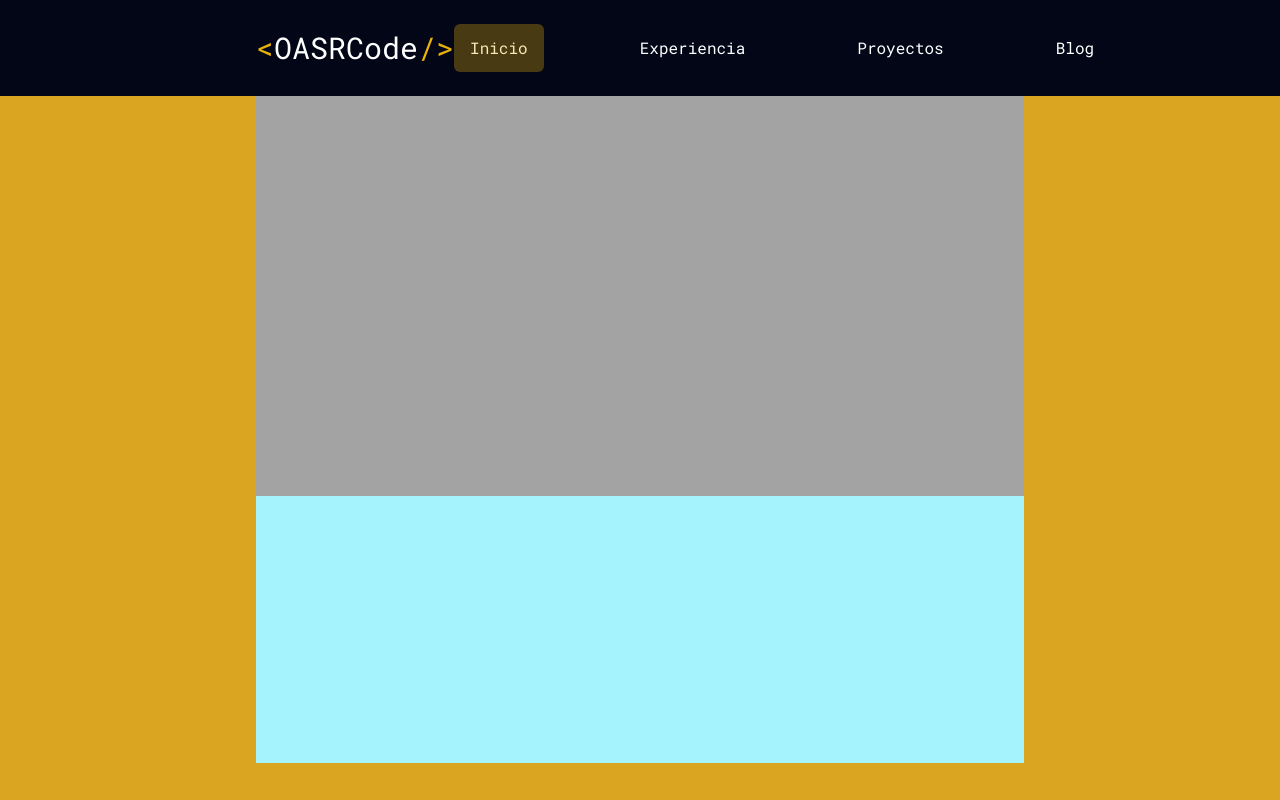
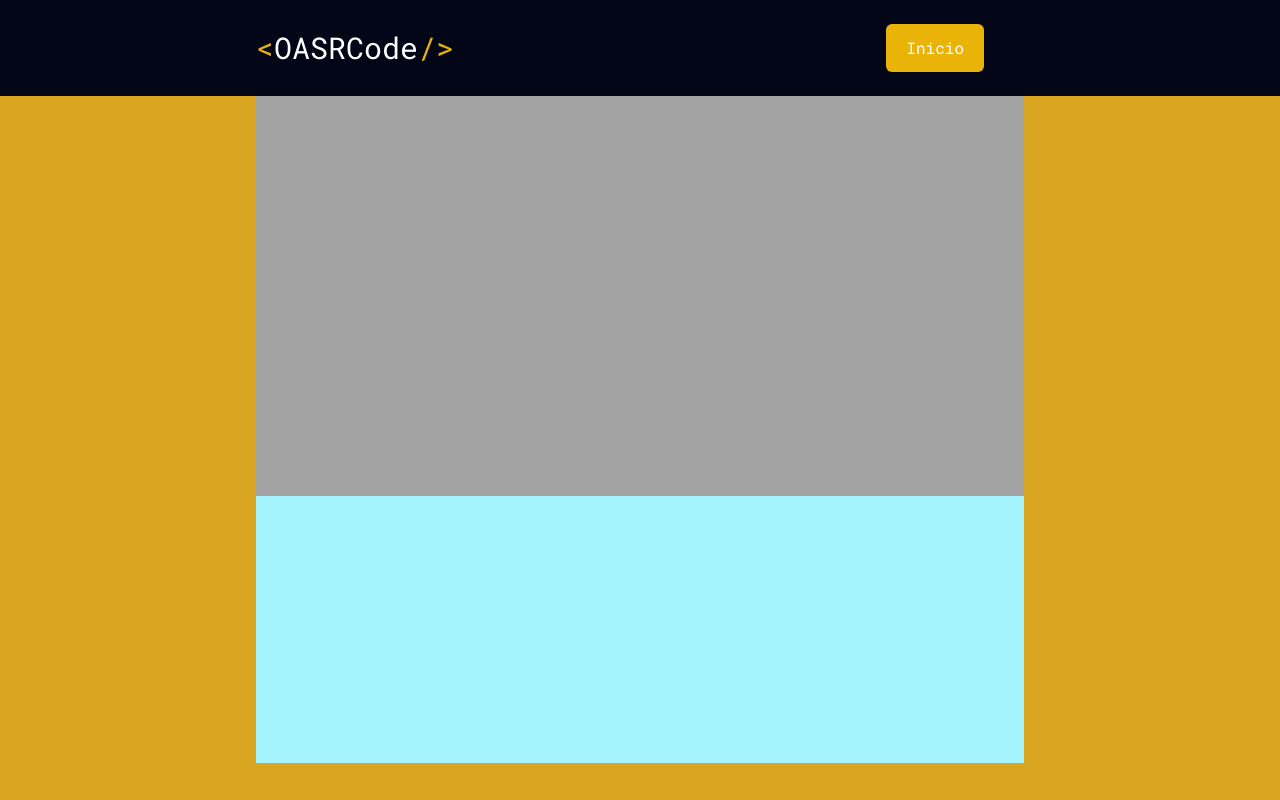
Before and after one commit to oasrcode/oasrcode-web, a Next.js app: page /blog in a window 1280 px wide. Shown: the top 800 px of the page. Built offline with nearby package versions, Linux system fonts and the light colour scheme.

Commit message:
change a tag for Link

```diff
--- a/src/app/components/Header.tsx
+++ b/src/app/components/Header.tsx
@@ -3,8 +3,9 @@
 import CloseMenuIcon from "./icons/CloseMenuIcon";
 import OpenMenuIcon from "./icons/OpenMenuIcon";
 import { MotionButtonHeader, MotionSideNav, MotionSpanHeaderHover } from "./motion/Motions";
-import { useState } from "react";
-
+import { useEffect, useState } from "react";
+import { usePathname } from "next/navigation";
+import Link from "next/link";
 export default function Header() {
   const openTag = "<";
   const closeTag = "/>";
@@ -18,21 +19,34 @@ export default function Header() {
 
   const [hovered, setHovered] = useState("Inicio");
   const [show, setShow] = useState(false);
+  const pathname = usePathname();
 
   return (
     <header className="sticky z-50 flex items-center top-0 w-full h-24 bg-slate-950">
       <div className="flex flex-row items-center justify-between mx-auto w-full lg:w-3/5 backdrop:blur-lg text-white">
-        <a href="/" className="text-white text-xl lg:text-3xl ml-10 lg:ml-0 ">
+        <Link href="/" className="text-white text-xl lg:text-3xl ml-10 lg:ml-0 ">
           <span className="text-yellow-500">{openTag}</span>OASRCode<span className="text-yellow-500">{closeTag}</span>
-        </a>
+        </Link>
+
         <ul className="hidden lg:flex flex-row items-center gap-20 mr-10">
+          {!pathname.includes("blog") ? (
+            <>
+              {" "}
               {tabs.map((tab, index) => (
-            <MotionButtonHeader onHoverStart={() => setHovered(tab.label)} href={tab.href} key={index} className="group relative cursor-pointer hover:text-yellow-500 duration-200 px-4 py-3">
+                <MotionButtonHeader href={tab.href} onHoverStart={() => setHovered(tab.label)} key={index} className="group relative cursor-pointer hover:text-yellow-500 duration-200 px-4 py-3">
                   {tab.label}
-
                   {hovered === tab.label && <MotionSpanHeaderHover layoutId="nav-item" className="absolute bg-yellow-500 bg-opacity-30 inset-0 rounded-md p-2"></MotionSpanHeaderHover>}
                 </MotionButtonHeader>
               ))}
+            </>
+          ) : (
+            <>
+              {" "}
+              <Link href="/"   className="w-full py-3 px-5 rounded-md text-center bg-yellow-500">
+                {tabs[0].label}
+              </Link>
+            </>
+          )}
         </ul>
         <button
           className="block lg:hidden mr-10"
@@ -40,8 +54,7 @@ export default function Header() {
             setShow(!show);
           }}
         >
-          {show==false?<OpenMenuIcon width={30} height={30} />:<CloseMenuIcon width={40} height={40} />}
-
+          {show == false ? <OpenMenuIcon width={30} height={30} /> : <CloseMenuIcon width={40} height={40} />}
         </button>
       </div>
       <MotionSideNav
@@ -52,8 +65,11 @@ export default function Header() {
         className="absolute top-24 w-full h-[100dvh] bg-slate-950 flex flex-col lg:hidden"
       >
         <ul className="flex flex-col items-center justify-start gap-20 mt-20 mx-20">
+          {!pathname.includes("blog") ? (
+            <>
+              {" "}
               {tabs.map((tab, index) => (
-            <a
+                <Link
                   href={tab.href}
                   onClick={() => {
                     setShow(!show);
@@ -62,8 +78,23 @@ export default function Header() {
                   className="w-full py-3 rounded-md text-center bg-yellow-500"
                 >
                   {tab.label}
-            </a>
+                </Link>
               ))}
+            </>
+          ) : (
+            <>
+              {" "}
+              <Link
+                href="/"
+                onClick={() => {
+                  setShow(!show);
+                }}
+                className="w-full py-3 rounded-md text-center bg-yellow-500"
+              >
+                {tabs[0].label}
+              </Link>
+            </>
+          )}
         </ul>
       </MotionSideNav>
     </header>
```
Lines whose indentation alone changed are shown as unchanged.
